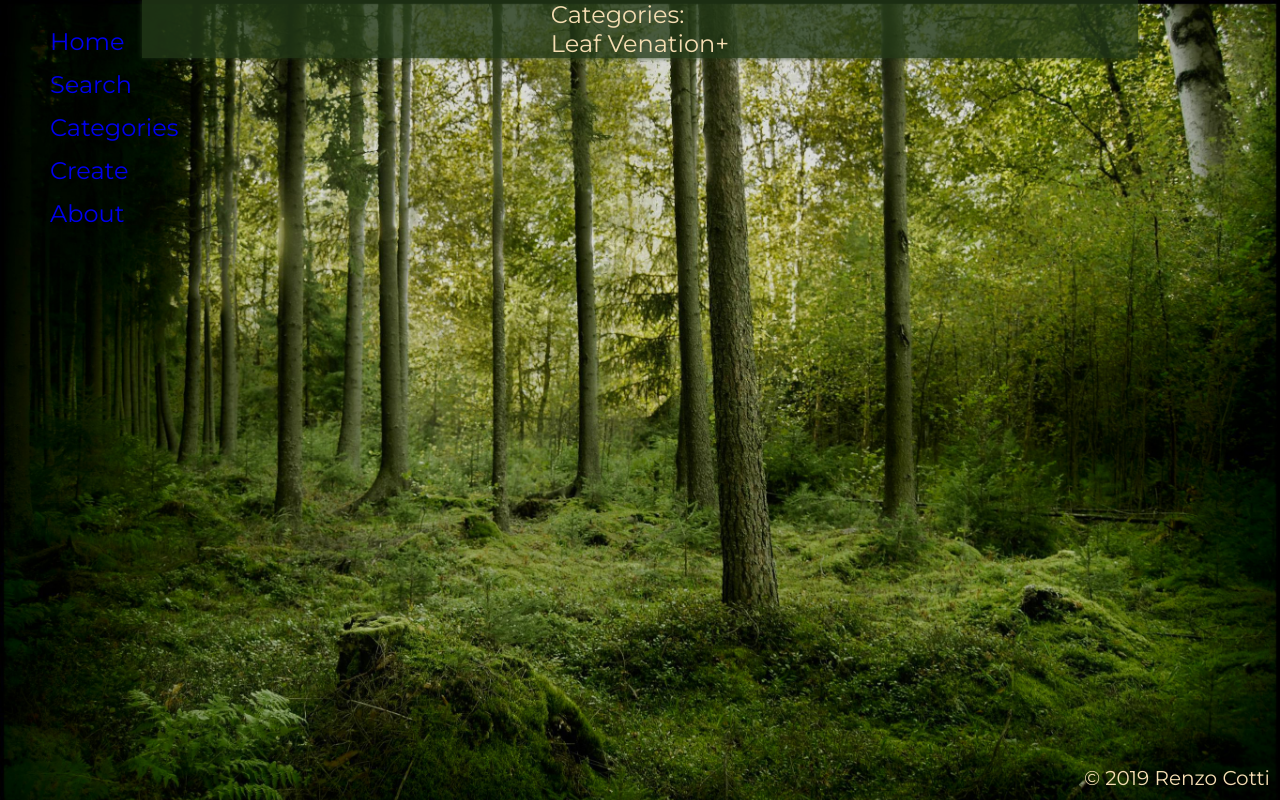
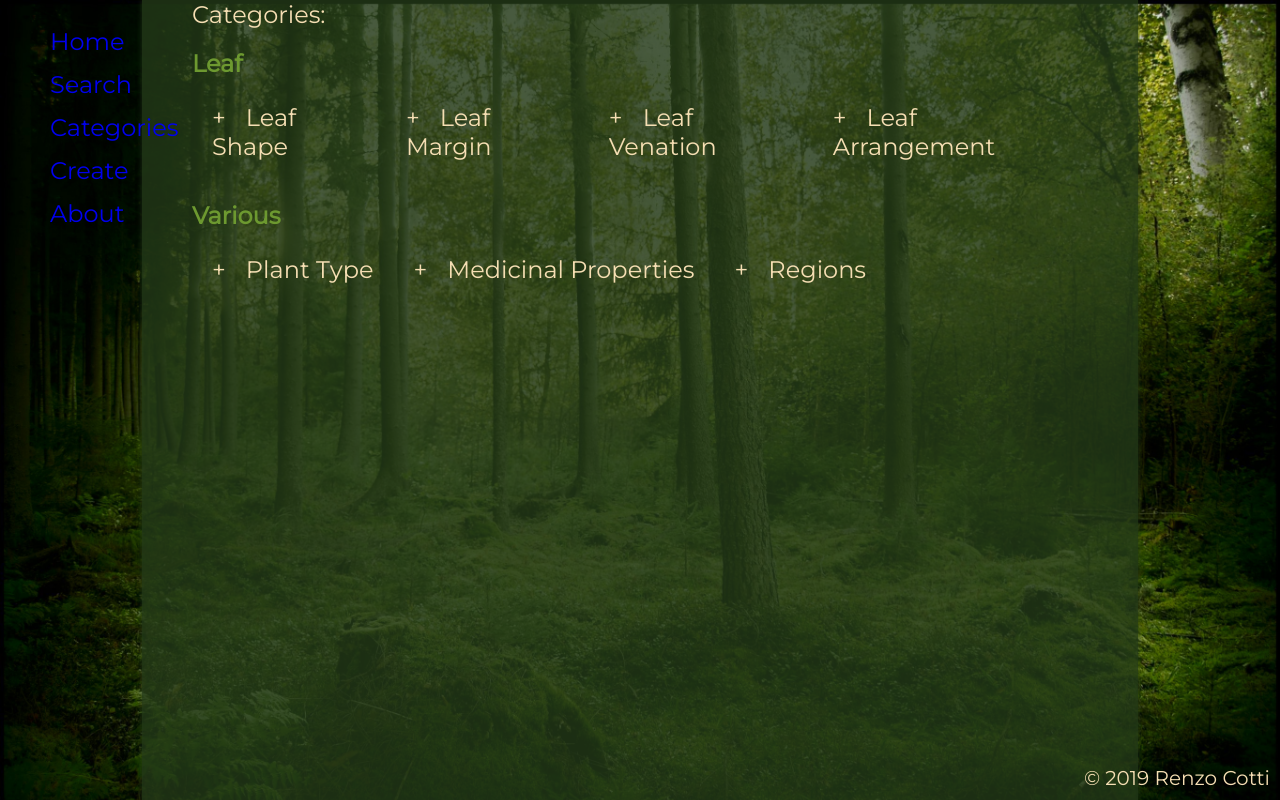
Before and after one commit to RenzoCotti/herbarium, a React app: page /#/categories in a window 1280 px wide. Built offline with nearby package versions, Linux system fonts and the light colour scheme.

Commit message:
Add Categories, working on query for categories

```diff
--- a/public/style.css
+++ b/public/style.css
@@ -30,7 +30,7 @@ body {
   padding: 0 50px;
   margin: 0 auto;
   max-width: 70%;
-  height: 100%;
+  min-height: 100vh;
 
   background-color: rgba(var(--background), 0.8);
   box-shadow: 0px 0px 5px rgba(var(--background), 0.8);
--- a/src/client/components/Categories.jsx
+++ b/src/client/components/Categories.jsx
@@ -13,15 +13,48 @@ class Categories extends Component {
   }
 
   render() {
+    //get state of plant/plants, render list or single detail
     return (
       <div>
         <div>Categories:</div>
-        <Category name="Leaf Venation" list={definitions.leafVenation} />
-        {/* Leaf Venation
+        <div className="title">Leaf</div>
+        <div className="categories-container">
+          <Category
+            name="Leaf Shape"
+            list={definitions.leafShape}
+            cat="leafShape"
+          />
+          <Category
+            name="Leaf Margin"
+            list={definitions.leafMargin}
+            cat="leafMargin"
+          />
+          <Category
+            name="Leaf Venation"
+            list={definitions.leafVenation}
+            cat="leafVenation"
+          />
+          <Category
+            name="Leaf Arrangement"
+            list={definitions.leafArrangement}
+            cat="leafArrangement"
+          />
+        </div>
 
-
-         Leaf Shape Region Leaf Arrangement Leaf Margin Plant Type
-        Medicinal Properties */}
+        <div className="title">Various</div>
+        <div className="categories-container">
+          <Category
+            name="Plant Type"
+            list={definitions.plantTypes}
+            cat="plantType"
+          />
+          <Category
+            name="Medicinal Properties"
+            list={definitions.fullMedicinalProperties}
+            cat="medicinalProperties"
+          />
+          <Category name="Regions" list={definitions.regions} cat="regions" />
+        </div>
       </div>
     );
   }
--- a/src/client/components/Category.jsx
+++ b/src/client/components/Category.jsx
@@ -1,5 +1,7 @@
 import React, { Component } from "react";
 import "./style/categories.css";
+
+import { capitalise } from "../../utility/utility";
 
 class Category extends Component {
   state = { show: false };
@@ -35,7 +37,7 @@ class Category extends Component {
           {this.props.list.map(k => {
             return (
               <div className="category-link" key={k}>
-                {k}
+                {capitalise(k)}
               </div>
             );
           })}
--- a/src/client/components/singlePlant/Views/PlantDetail.jsx
+++ b/src/client/components/singlePlant/Views/PlantDetail.jsx
@@ -5,7 +5,7 @@ import { getPlant, updatePlantAction } from "../../../redux/actions";
 import MediaAndProperties from "../MediaAndProperties";
 import Description from "../Description";
 import Search from "./Search";
-import List from "./List";
+import List from "../../List";
 
 class PlantDetail extends Component {
   componentWillUnmount() {
--- a/src/client/components/style/categories.css
+++ b/src/client/components/style/categories.css
@@ -1,11 +1,14 @@
-.category-container {
+.category-label {
+  /* width: 200px; */
+  padding: 20px;
 }
 
 .category-label:hover {
   cursor: pointer;
 }
-.category-label::after {
+.category-label::before {
   content: "+";
+  margin-right: 20px;
 }
 .category-list {
   display: block;
@@ -17,3 +20,9 @@
 .category-list-hidden {
   display: none;
 }
+
+.categories-container {
+  display: flex;
+  flex-direction: row;
+  align-content: space-between;
+}
```
Also changed, not shown: src/client/components/List.jsx (renamed from src/client/components/singlePlant/Views/List.jsx, +4 -4 lines), src/server/models/seed.js (+14 -7 lines), src/server/router/plantRouter.js (+10 -2 lines).
